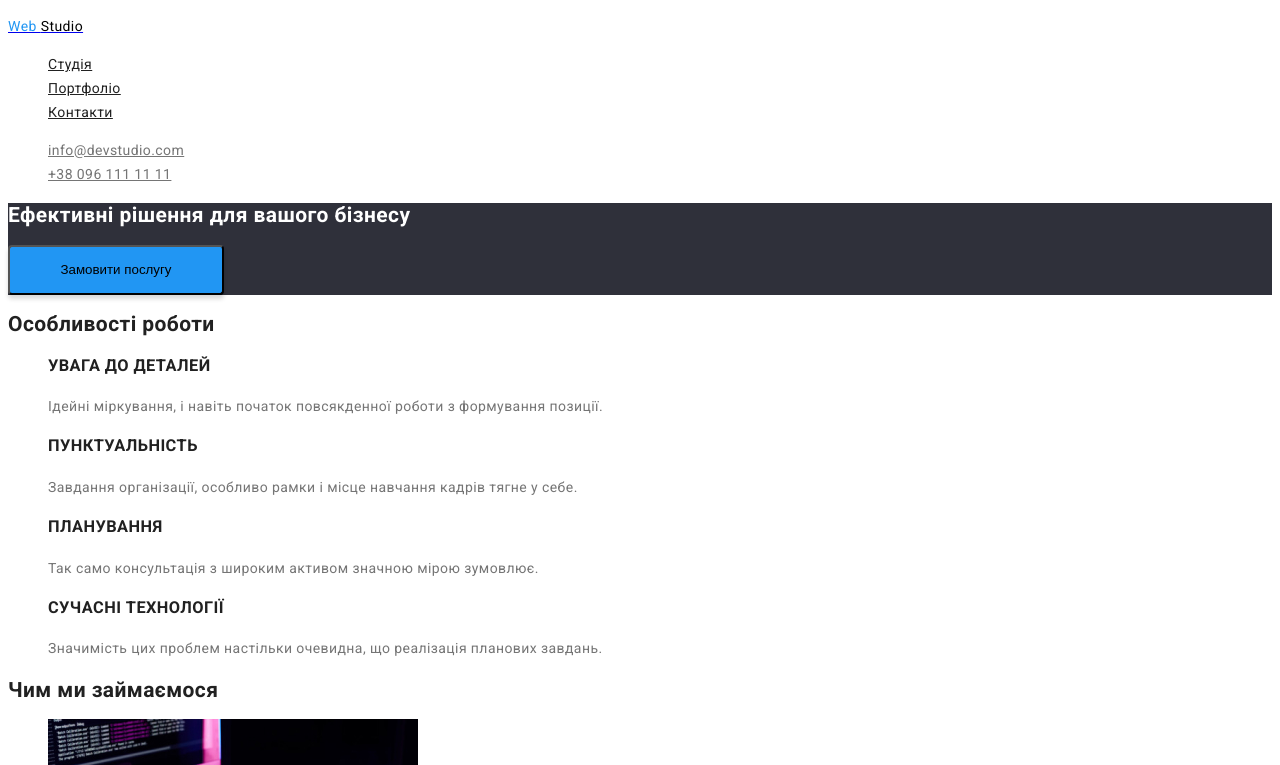
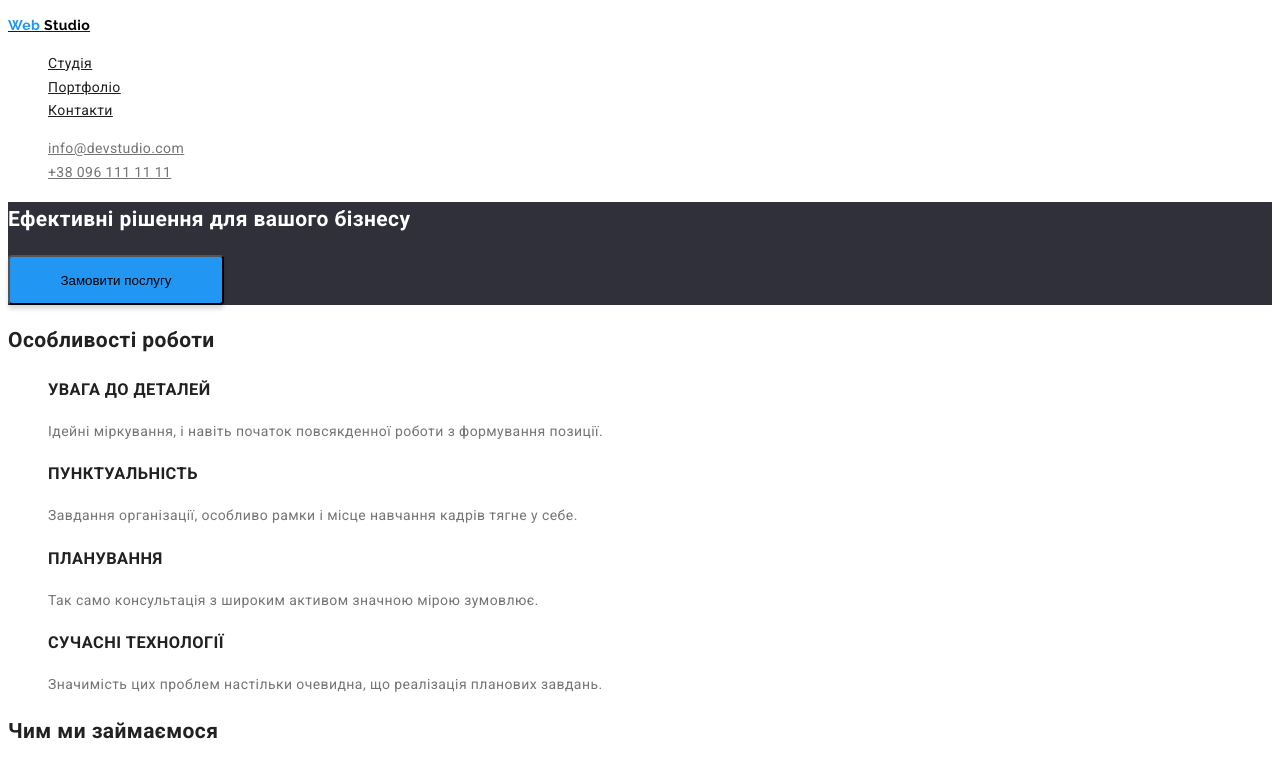
Before and after one commit to Mr-Foxx/goit-markup-hw-02, a plain HTML site: page index.html in a window 1280 px wide. Shown: the top 765 px of the page. Drawn offline with Linux system fonts and the light colour scheme.

Commit message:
трохи змін з сісс

```diff
--- a/css/styles.css
+++ b/css/styles.css
@@ -7,11 +7,11 @@
 
 .body {
     background-color: #ffffff;
-    font-family: 'Roboto';
+    font-family: 'Roboto', sans-serif;
     font-style: normal;
     font-weight: 400;
     font-size: 14px;
-    line-height: 24px;
+    line-height: 1.7;
     letter-spacing: 0.03em;
 
     color: var(--main-color-text);
@@ -24,6 +24,7 @@ ul {
  /* Styling Logo */
 
 .logo {
+    font-family: Raleway, cursive;
     color: var(--accent-color);
 }
 .logo-studio{
@@ -141,9 +142,8 @@ ul {
     font-style: normal;
         font-weight: 400;
         font-size: 14px;
-        line-height: 24px;
+        line-height: 1.7;
         letter-spacing: 0.03em;
-
         color: rgba(255, 255, 255, 0.6);
 }
 
```
